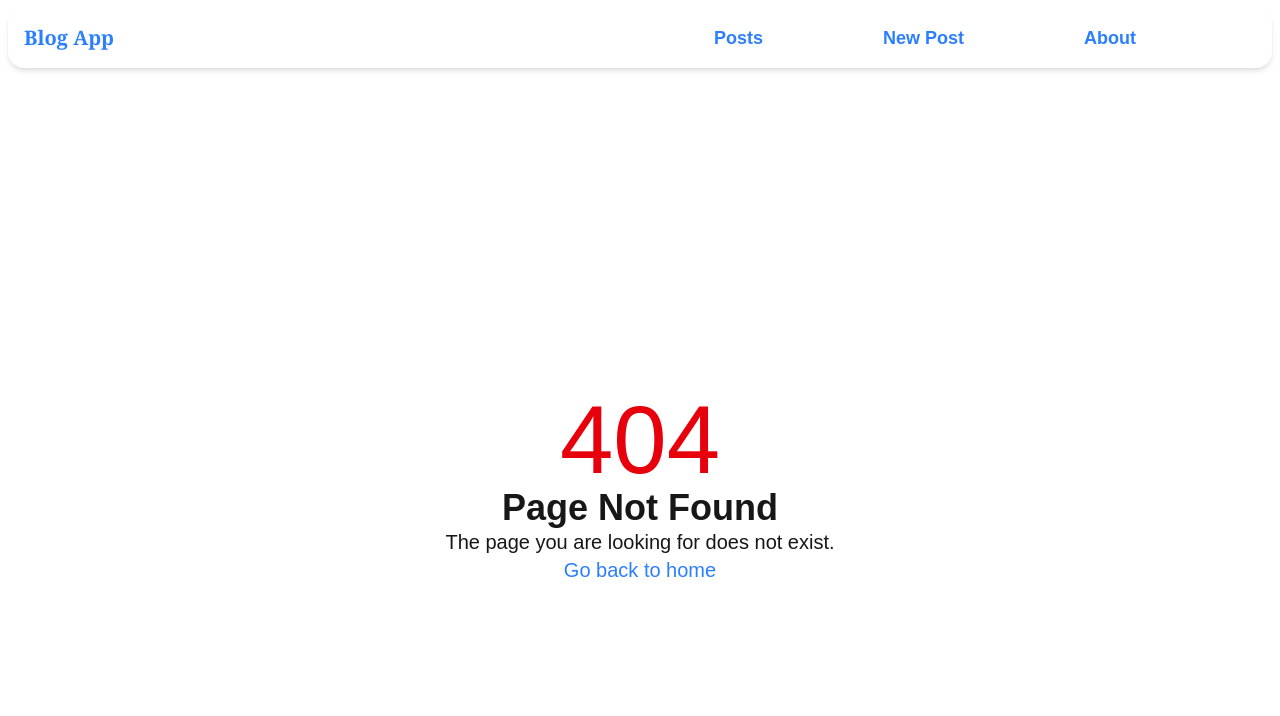
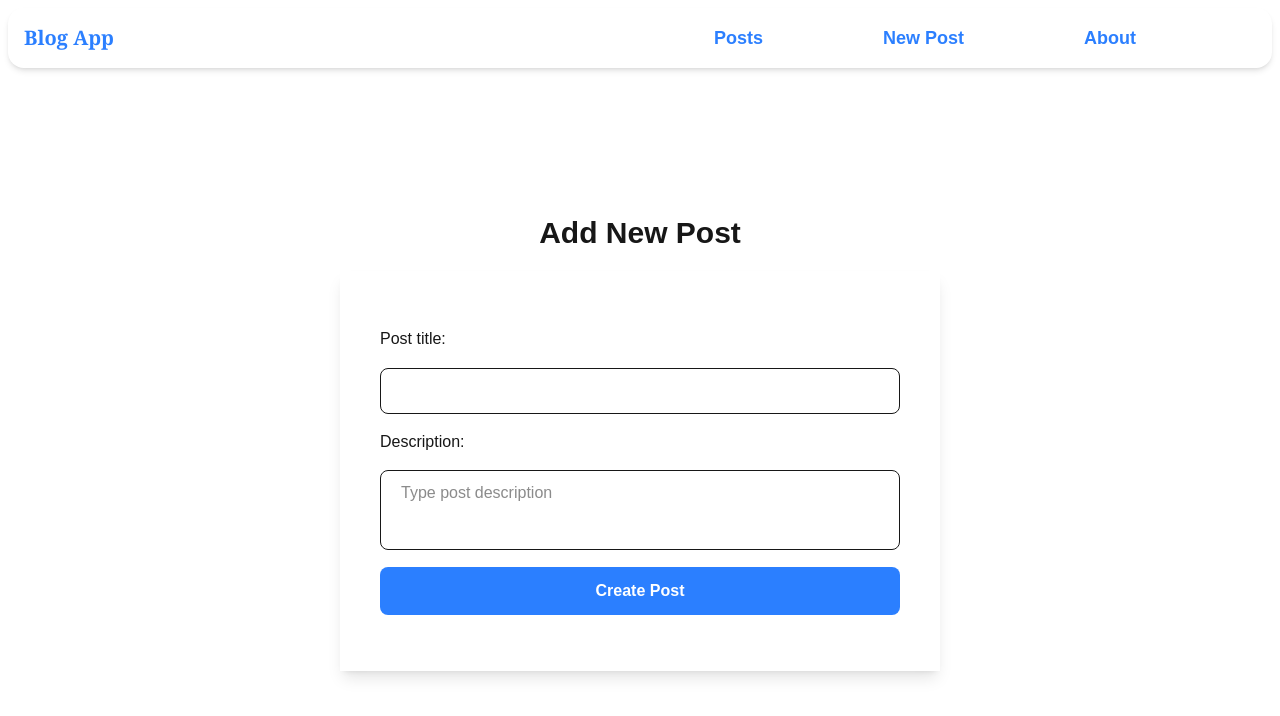
Before and after one commit to Itanga1/Blog-App, a Next.js app: page /new-post in a window 1280 px wide. Before the commit this address had no page. Shown: the top 716 px of the page. Built offline with nearby package versions, Linux system fonts and the light colour scheme.

Commit message:
Created the new post page

```diff
--- a/app/layout.js
+++ b/app/layout.js
@@ -15,7 +15,7 @@
           <h1 className="grow text-xl font-bold font-serif text-blue-500">Blog App</h1>
           <div className="flex justify-evenly grow text-blue-500">
             <Link className="text-lg font-bold" href={'/'}>Posts</Link>
-            <Link className="text-lg font-bold" href={'/new-blog'}>New Post</Link>
+            <Link className="text-lg font-bold" href={'/new-post'}>New Post</Link>
             <Link className="text-lg font-bold" href={'/about'}>About</Link>
           </div>
         </nav>
```
Also changed, not shown: app/new-post/page.js (renamed from app/new-blog/page.js).
